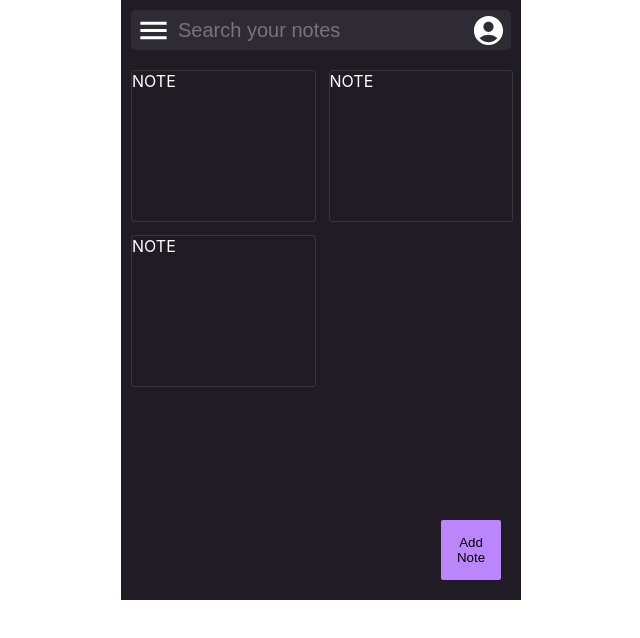
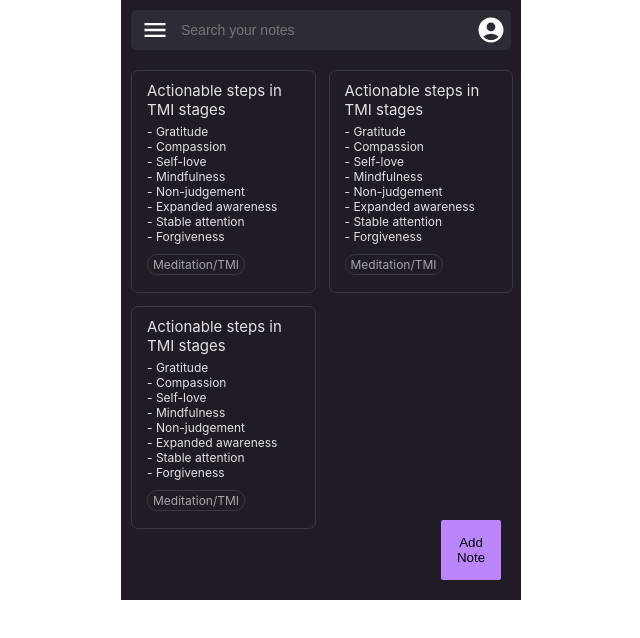
Before and after one commit to kiwipxl/keep-lite, a React (Create React App) app in the folder client/: page / in a window 1280 px wide. Shown: the top 638 px of the page, without its empty margins (319-959 px from the left). Built offline with nearby package versions, Linux system fonts and the light colour scheme.

Commit message:
styling for Note

```diff
--- /dev/null
+++ b/client/src/components/Label.js
@@ -0,0 +1,28 @@
+import styled from "styled-components";
+
+const Label = ({ className, name }) => {
+  return (
+    <div className={className}>
+      <Text>{name}</Text>
+    </div>
+  );
+};
+
+const Text = styled.span`
+  margin: 5px;
+  margin-top: 2px;
+  margin-bottom: 2px;
+  font-size: 12px;
+  opacity: ${(props) => props.theme.mediumEmphasisOpacity};
+  display: flex;
+  justify-content: center;
+`;
+
+export default styled(Label)`
+  color: ${(props) => props.theme.onSurfaceColor};
+  background-color: ${(props) => props.theme.surfaceColor};
+  border-color: ${(props) => props.theme.borderColor00dp};
+  border-style: solid;
+  border-width: 1px;
+  border-radius: 10px;
+`;
--- a/client/src/components/MainSidebar.js
+++ b/client/src/components/MainSidebar.js
@@ -1,5 +1,6 @@
 import React from "react";
 import styled from "styled-components";
+import chroma from "chroma-js";
 import Sidebar from "./Sidebar";
 import SidebarItem from "./SidebarItem";
 import SidebarItemLabel from "./SidebarItemLabel";
@@ -14,7 +15,7 @@ const MainSidebar = ({ className, hidden, onOpen, onClose }) => {
       onClose={onClose}
     >
       <SidebarItem>
-        <Logo>Keep Lite</Logo>
+        <Logo onClick={onClose}>Keep Lite</Logo>
       </SidebarItem>
 
       <SidebarItemLabelHeader>
@@ -41,6 +42,13 @@ const Logo = styled.div`
   font-weight: bold;
   font-size: 2em;
   margin: 10px;
+  opacity: ${(props) => props.theme.highEmphasisOpacity};
+  transition: opacity 0.2s;
+
+  &:hover {
+    opacity: 1;
+    cursor: pointer;
+  }
 `;
 
 const SidebarItemLabelHeader = styled(SidebarItem)`
--- a/client/src/components/Note.js
+++ b/client/src/components/Note.js
@@ -1,15 +1,70 @@
 import styled from "styled-components";
+import Label from "./Label";
 
 const Note = ({ className }) => {
-  return <span className={className}>NOTE</span>;
+  return (
+    <div className={className}>
+      <Content>
+        <Title>Actionable steps in TMI stages</Title>
+
+        <Body>
+          - Gratitude
+          <br />
+          - Compassion
+          <br />
+          - Self-love
+          <br />
+          - Mindfulness
+          <br />
+          - Non-judgement
+          <br />
+          - Expanded awareness
+          <br />
+          - Stable attention
+          <br />
+          - Forgiveness
+          <br />
+        </Body>
+
+        <LabelsGrid>
+          <Label name="Meditation/TMI"></Label>
+        </LabelsGrid>
+      </Content>
+    </div>
+  );
 };
+
+const Content = styled.div`
+  margin: 15px;
+`;
+
+const Title = styled.p`
+  margin: 0px;
+  margin-top: -5px;
+  margin-bottom: 5px;
+  font-size: 15px;
+  opacity: ${(props) => props.theme.highEmphasisOpacity};
+`;
+
+const Body = styled.p`
+  margin: 0px;
+  font-size: 12px;
+  opacity: ${(props) => props.theme.highEmphasisOpacity};
+`;
+
+const LabelsGrid = styled.div`
+  margin-top: 10px;
+  display: flex;
+  align-items: center;
+`;
 
 export default styled(Note)`
   width: 100%;
   height: 100%;
+  color: ${(props) => props.theme.onSurfaceColor};
   background-color: ${(props) => props.theme.surfaceColor};
   border-color: ${(props) => props.theme.borderColor00dp};
   border-style: solid;
   border-width: 1px;
-  border-radius: 3px;
+  border-radius: 7px;
 `;
--- a/client/src/components/Sidebar.js
+++ b/client/src/components/Sidebar.js
@@ -20,6 +20,7 @@ export default styled(Sidebar)`
   position: absolute;
   width: 300px;
   height: 100%;
+  top: 0px;
   left: ${(props) => (props.hidden ? -350 : 0)}px;
   background-color: ${(props) =>
     props.theme.elevate01dp(props.theme.surfaceColor)};
--- a/client/src/components/SidebarItem.js
+++ b/client/src/components/SidebarItem.js
@@ -1,18 +1,28 @@
 import styled from "styled-components";
 import chroma from "chroma-js";
 
-const SidebarItem = ({ className, children }) => {
-  return <div className={className}>{children}</div>;
+const SidebarItem = ({ className, children, clickable, onClick }) => {
+  let StyledItem = clickable ? ClickableSidebarItem : BaseSidebarItem;
+
+  return (
+    <StyledItem className={className} onClick={onClick}>
+      {children}
+    </StyledItem>
+  );
 };
 
-export default styled(SidebarItem)`
+const BaseSidebarItem = styled.div`
   width: 100%;
+`;
+
+const ClickableSidebarItem = styled(BaseSidebarItem)`
   transition: background-color 0.1s;
 
   &:hover {
     background-color: ${(props) =>
-      props.clickable
-        ? chroma(props.theme.backgroundColor).brighten().hex()
-        : "transparent"};
+      chroma(props.theme.backgroundColor).brighten().hex()};
+    cursor: pointer;
   }
 `;
+
+export default SidebarItem;
--- a/client/src/screens/MainScreen.js
+++ b/client/src/screens/MainScreen.js
@@ -32,7 +32,7 @@ const MainScreen = ({ className }) => {
         <SidebarIcon
           Component={MdMenu}
           variant="button"
-          size={35}
+          size={28}
           onClick={() => openSidebar()}
         ></SidebarIcon>
 
@@ -41,7 +41,7 @@ const MainScreen = ({ className }) => {
         <AccountIcon
           Component={MdAccountCircle}
           variant="button"
-          size={35}
+          size={30}
         ></AccountIcon>
       </MainHeaderBar>
 
@@ -58,6 +58,8 @@ const MainScreen = ({ className }) => {
 
 const SidebarIcon = styled(Icon)`
   margin: 5px;
+  margin-left: 10px;
+  margin-right: 10px;
 `;
 
 const AccountIcon = styled(Icon)`
@@ -66,7 +68,7 @@ const AccountIcon = styled(Icon)`
 
 const SearchInput = styled(Input)`
   height: 100%;
-  font-size: 20px;
+  font-size: 14px;
   flex: 1;
 `;
 
```
Also changed, not shown: 1 other file (tests, documents, lock files or other folders).
